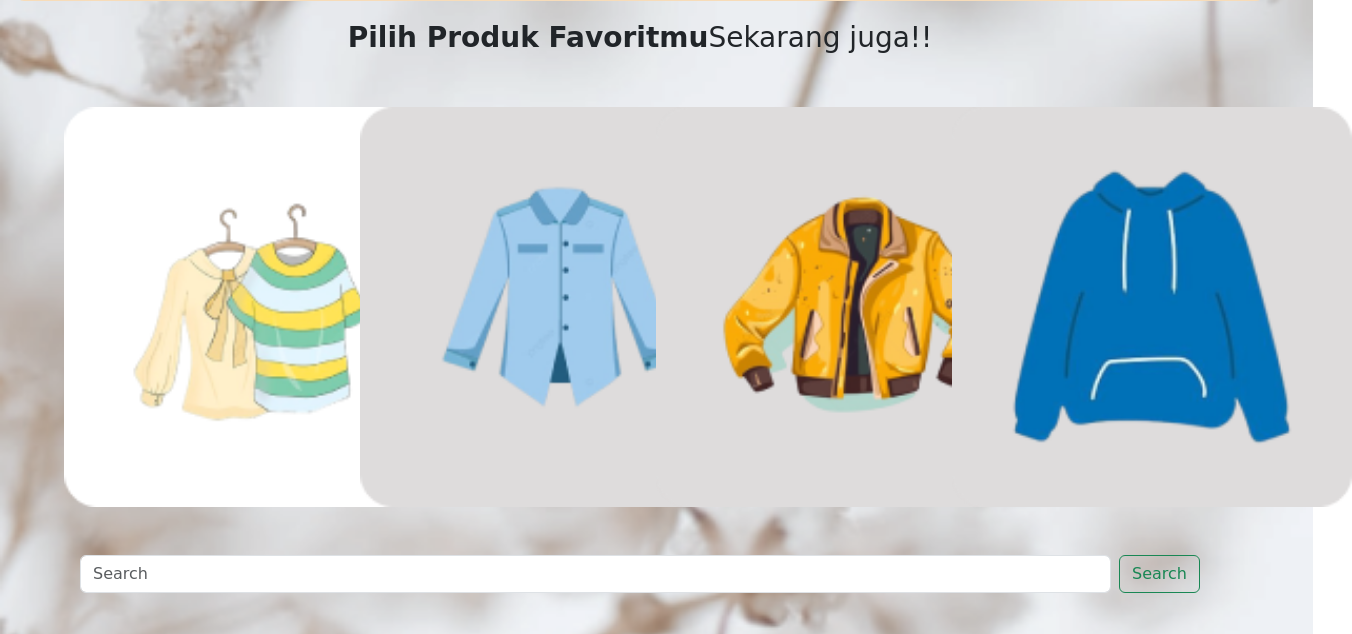
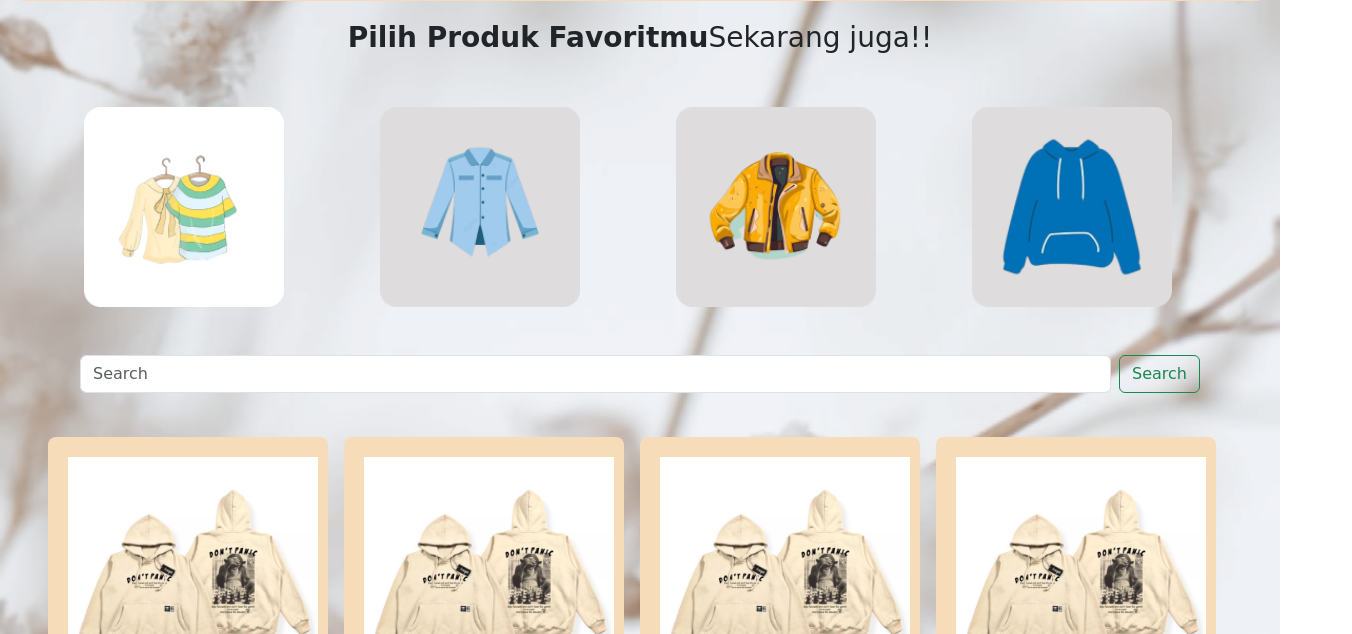
Before and after one commit to AfifahHasnaaaa/Fashion, a plain HTML site: page shop.html in a window 1280 px wide. Shown: the part 103-737 px from the top of the page, 1352 px wide, since content can reach past the window. Drawn offline with nearby package versions, Linux system fonts and the light colour scheme.

Commit message:
Update shop.html

```diff
--- a/shop.html
+++ b/shop.html
@@ -54,22 +54,22 @@
         <div class="content row container text-center mt-2 p-3">
           <div class="col-md-3">
             <div class="p-3 rounded rounded-3">
-              <img src="Bahan/exp1.png" alt="" width="400">
+              <img src="Bahan/exp1.png" alt="" width="200">
             </div>
           </div>
           <div class="col-md-3">
             <div class="p-3 rounded rounded-3">
-              <img src="Bahan/exp2.png" alt="" width="400">
+              <img src="Bahan/exp2.png" alt="" width="200">
             </div>
           </div>
           <div class="col-md-3">
             <div class="p-3 rounded rounded-3">
-              <img src="Bahan/exp3.png" alt="" width="400">
+              <img src="Bahan/exp3.png" alt="" width="200">
             </div>
           </div>
           <div class="col-md-3">
             <div class="p-3 rounded rounded-3">
-              <img src="Bahan/exp4.png" alt="" width="400">
+              <img src="Bahan/exp4.png" alt="" width="200">
             </div>
           </div>
         </div>
```
